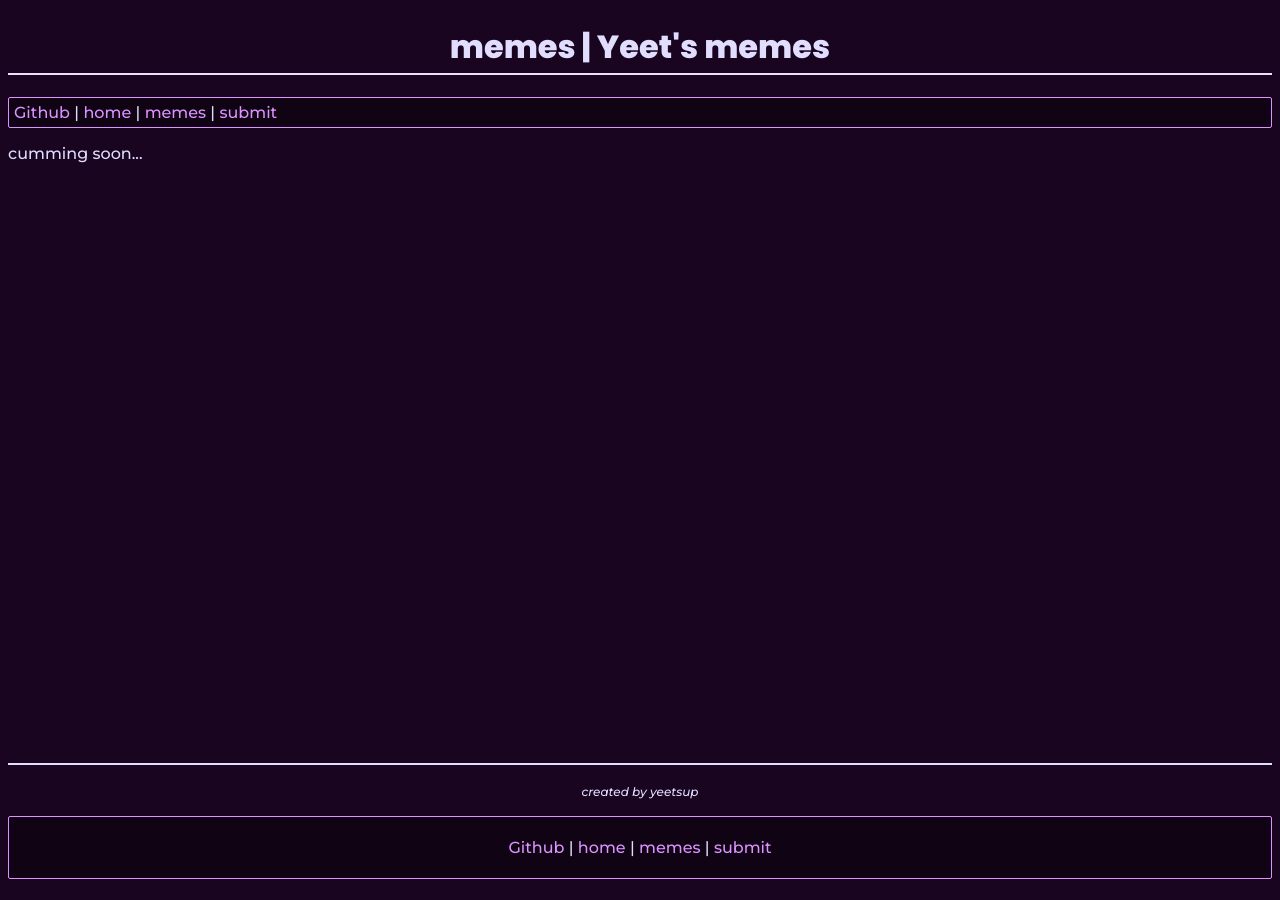
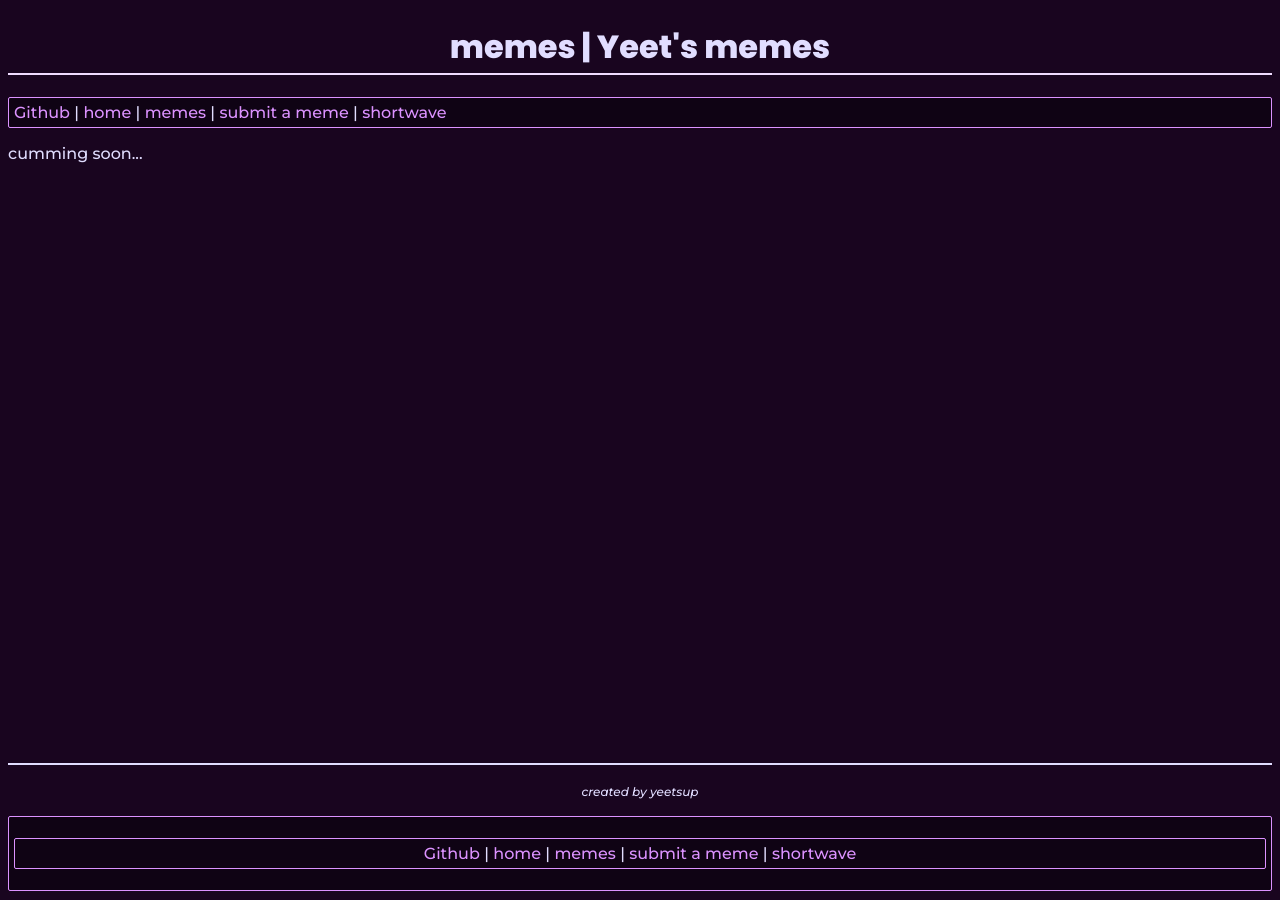
Before and after one commit to yeetssite/memes, a Jekyll site: the page built from index.html, in a window 1280 px wide. Built offline with Jekyll 4.4.1, drawn with Linux system fonts in a browser that asks for light colours; a script that is not in the unit is left out.

Commit message:
Update ourple.html

```diff
--- a/_layouts/ourple.html
+++ b/_layouts/ourple.html
@@ -21,14 +21,14 @@
 	<body>
 		<header>
 			<h1 class="logo" id="timelogo">{{ page.title }} | {{ site.title }}</h1>
-			<p class="linkbar"><a href="https://github.com/yeetssite">Github</a> | <a href="https://yeetssite.github.io">home</a> | <a href="https://yeetssite.github.io/memes/"> memes </a> | <a href="mailto:itsyeetsup@gmail.com?subject=I%20wanna%20submit%20a%20meme"> submit </a></p>
+			<p class="linkbar"><a href="https://github.com/yeetssite">Github</a> | <a href="https://yeetssite.github.io">home</a> | <a href="https://yeetssite.github.io/memes/"> memes </a> | <a href="mailto:itsyeetsup@gmail.com?subject=I%20wanna%20submit%20a%20meme"> submit a meme</a> | <a href="https://yeetssite.github.io/sw/">shortwave</a></p>
 
 		</header>
     		{{ content }}
 		<footer>
 			<p><i style="font-size:12px;">created by yeetsup</i></p>
 			<div class="linkbar">
-				<p><a href="https://github.com/yeetssite">Github</a> | <a href="https://yeetssite.github.io">home</a> | <a href="https://yeetssite.github.io/memes/">memes</a> | <a href="mailto:itsyeetsup@gmail.com?subject=I%20wanna%20submit%20a%20meme"> submit </a></p>
+			<p class="linkbar"><a href="https://github.com/yeetssite">Github</a> | <a href="https://yeetssite.github.io">home</a> | <a href="https://yeetssite.github.io/memes/"> memes </a> | <a href="mailto:itsyeetsup@gmail.com?subject=I%20wanna%20submit%20a%20meme"> submit a meme</a> | <a href="https://yeetssite.github.io/sw/">shortwave</a></p>
 			</div>
 		</footer>
 	</body>
```
